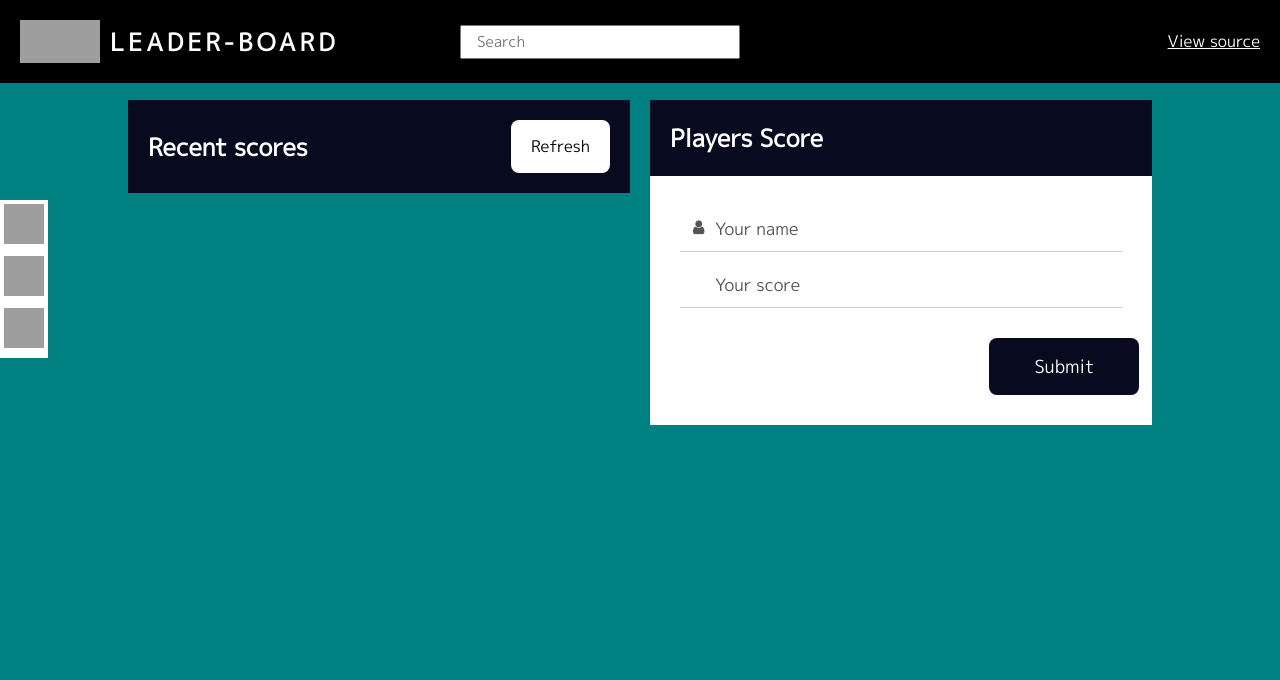
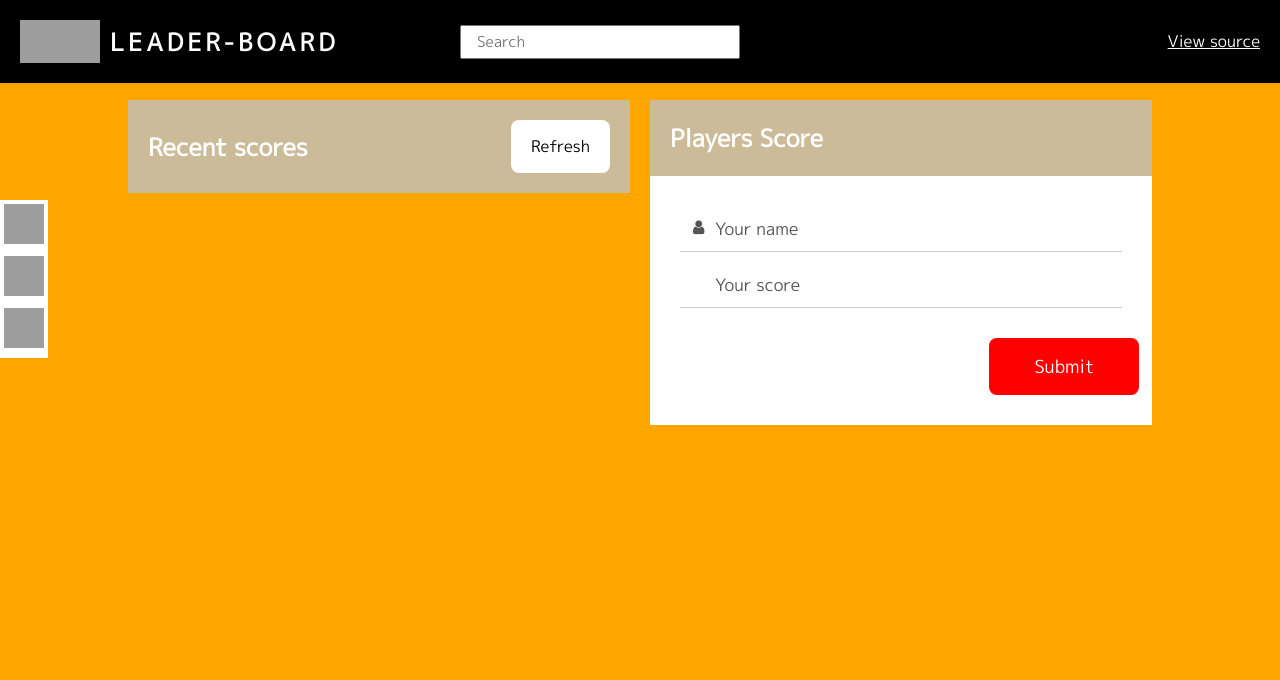
Before and after one commit to ademibowale/Leader-Board, a website built with webpack: page src/index.html in a window 1280 px wide. Built offline with nearby package versions, Linux system fonts and the light colour scheme; no server answers; grey boxes are pictures that could not be loaded.

```diff
--- a/src/style.css
+++ b/src/style.css
@@ -19,7 +19,7 @@
 }
 
 body {
-  background-color: teal;
+  background-color: #ffa500;
   color: #000;
   font-family: 'M PLUS 1p', sans-serif;
 }
@@ -112,7 +112,7 @@
 
 #form-header,
 #showcase-title {
-  background-color: #080a1f;
+  background-color: #ccbb99;
   color: #fff;
   width: 100%;
   padding: 20px;
@@ -196,7 +196,7 @@
   box-sizing: border-box;
   position: relative;
   margin-left: 70%;
-  background-color: #080a1f;
+  background-color:#ff0000;
   color: #fff;
 }
 
@@ -212,7 +212,7 @@
 }
 
 li:hover {
-  color: #000;
+  color: #ff0000;
 }
 
 ul {
```
